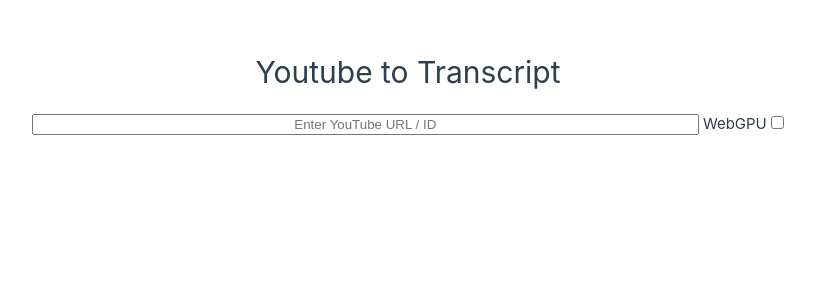
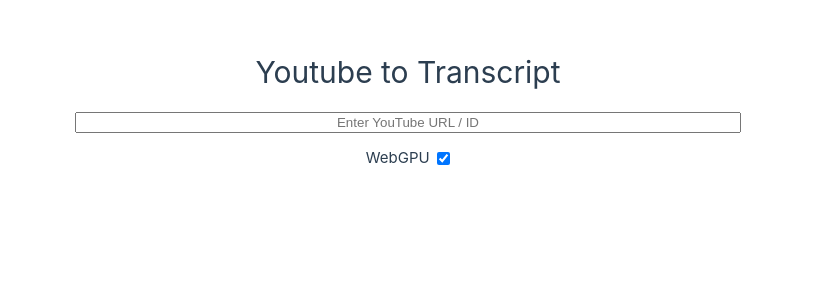
Before and after one commit to stanley-nguyen/yt2sub, a Vue app in the folder ccgen/: page / in a window 1280 px wide. Shown: the top 300 px of the page, without its empty margins (232-1047 px from the left). Built offline with nearby package versions, Linux system fonts and the light colour scheme.

Commit message:
fix url validation and update html for input

```diff
--- a/ccgen/src/components/InputBar.vue
+++ b/ccgen/src/components/InputBar.vue
@@ -11,23 +11,28 @@
 const url = ref('');
 const status = ref(0);
 const transcribed = ref(null);
-const deviceChecked = ref(false);
+const deviceChecked = ref(true);
 
 const transcribeAudio = async () => {
   console.log("Transcribing Audio...")
   transcribed.value = await audioToText(url, status, deviceChecked.value);
+  if (transcribed.value.error)
+    transcribed.value = null;
   console.log("Transcription Complete")
 }
 </script>
 
 <template>
   <div>
-    <div v-if="status === 0">
-      <input v-if="status === 0" class="url-text" type="text" v-model="url" @keyup.enter="transcribeAudio" placeholder="Enter YouTube URL / ID">
-      WebGPU <input type="checkbox" id="device-checkbox" v-model="deviceChecked">
+    <div v-if="status === 0" class="input-container">
+      <input class="url-text" type="text" v-model="url" @keyup.enter="transcribeAudio" placeholder="Enter YouTube URL / ID">
+      <div class="checkbox-container">
+        <label for="device-checkbox" class="device-label">WebGPU</label>
+        <input type="checkbox" id="device-checkbox" v-model="deviceChecked">
+      </div>
     </div>
     <p v-else-if="status === 1">Fetching Audio Stream...</p>
-    <p v-else-if="status === 2">Loading Model...</p>
+    <p v-else-if="status === 2">Loading Model (first time may take a while)...</p>
     <p v-else-if="status === 3">Generating Transcript using {{ deviceChecked ? 'WebGPU' : 'WASM' }}...</p>
   </div>
 
@@ -64,5 +69,23 @@
 .url-text {
   text-align: center;
   width: 50em;
+  margin-bottom: 1em;
+}
+
+.input-container {
+  display: flex;
+  flex-direction: column;
+  align-items: center;
+  justify-content: center;
+}
+
+.checkbox-container {
+  display: flex;
+  align-items: center;
+  justify-content: center;
+}
+
+.device-label {
+  margin-right: 0.5em;
 }
 </style>
--- a/ccgen/src/transcribe.js
+++ b/ccgen/src/transcribe.js
@@ -30,6 +30,10 @@
         // status 1 = fetching audio data
         status.value = 1;
         const audioStream = await fetch(`http://localhost:3000/api/${urlID}`);
+        if (audioStream.status !== 200) {
+            status.value = 0;
+            throw new Error("Invalid URL.");
+        }
         console.log("stream loaded");
 
         // pipeline takes Float32Array
```
Also changed, not shown: 1 other file (tests, documents, lock files or other folders).
